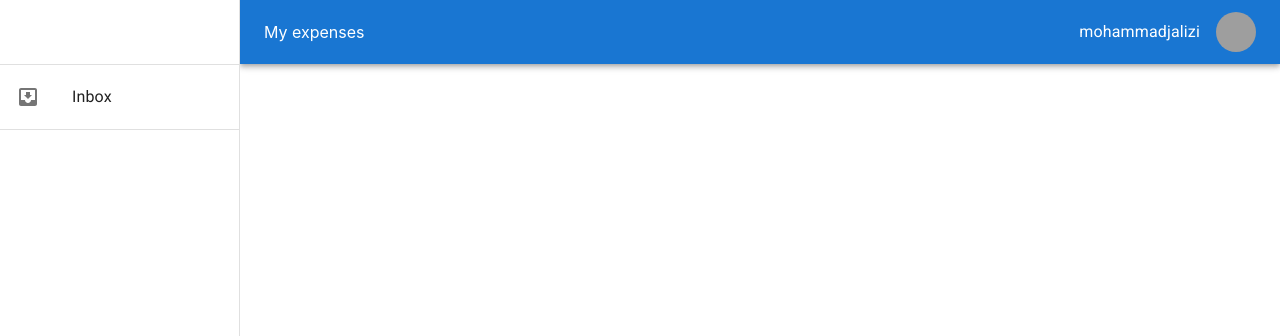
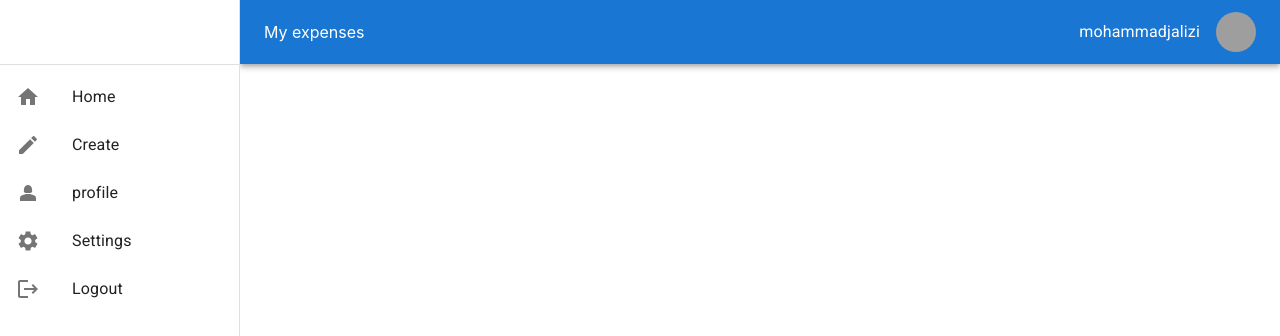
Before and after one commit to mohammadjalizi/Material-UI-project-1-, a React (Create React App) app: page / in a window 1280 px wide. Shown: the top 336 px of the page. Built offline with nearby package versions, Linux system fonts and the light colour scheme; grey boxes are pictures that could not be loaded.

Commit message:
added project

```diff
--- a/src/uicompennet/Drawerr.jsx
+++ b/src/uicompennet/Drawerr.jsx
@@ -14,6 +14,7 @@ import ListItemText from '@mui/material/ListItemText';
 import InboxIcon from '@mui/icons-material/MoveToInbox';
 import MailIcon from '@mui/icons-material/Mail';
 import { List } from '@mui/material';
+import { Create, Home, Logout, Person, Person2, Settings } from '@mui/icons-material';
 
 
 const Drawerr = ({drawerWidth}) => {
@@ -34,20 +35,54 @@ const Drawerr = ({drawerWidth}) => {
         <Toolbar />
 
 
+
+
         <Divider />
         <List>
         <ListItem disablePadding>
             <ListItemButton>
               <ListItemIcon>
-                <InboxIcon />
+                <Home />
               </ListItemIcon>
-              <ListItemText primary="Inbox" />
+              <ListItemText primary="Home" />
+            </ListItemButton>
+          </ListItem>
+          <ListItem disablePadding>
+            <ListItemButton>
+              <ListItemIcon>
+                <Create />
+              </ListItemIcon>
+              <ListItemText primary="Create" />
+            </ListItemButton>
+          </ListItem>
+
+          <ListItem disablePadding>
+            <ListItemButton>
+              <ListItemIcon>
+                <Person2 />
+              </ListItemIcon>
+              <ListItemText primary="profile" />
+            </ListItemButton>
+          </ListItem>
+
+          <ListItem disablePadding>
+            <ListItemButton>
+              <ListItemIcon>
+                <Settings />
+              </ListItemIcon>
+              <ListItemText primary="Settings" />
+            </ListItemButton>
+          </ListItem>
+          <ListItem disablePadding>
+            <ListItemButton>
+              <ListItemIcon>
+                <Logout />
+              </ListItemIcon>
+              <ListItemText primary="Logout" />
             </ListItemButton>
           </ListItem>
 
         </List>
-        <Divider />
-
       </Drawer>
     </div>
   )
```
